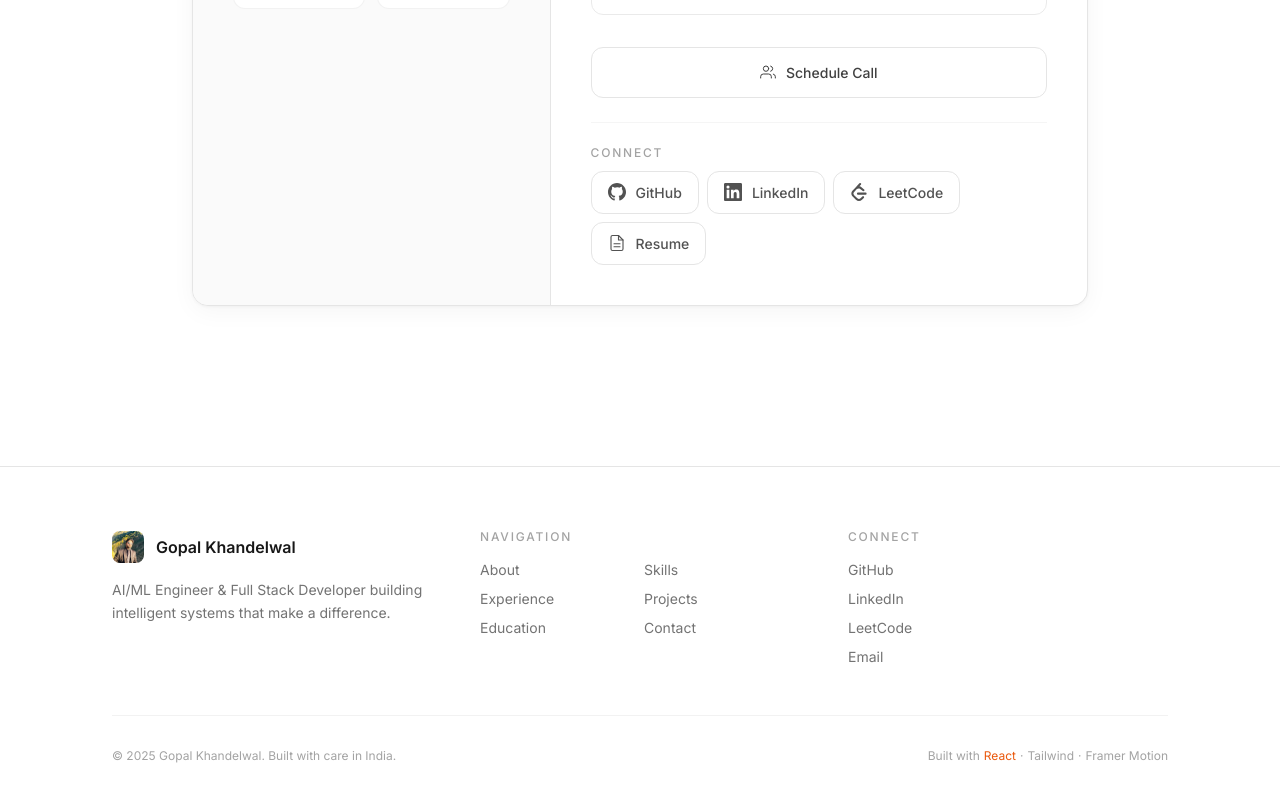
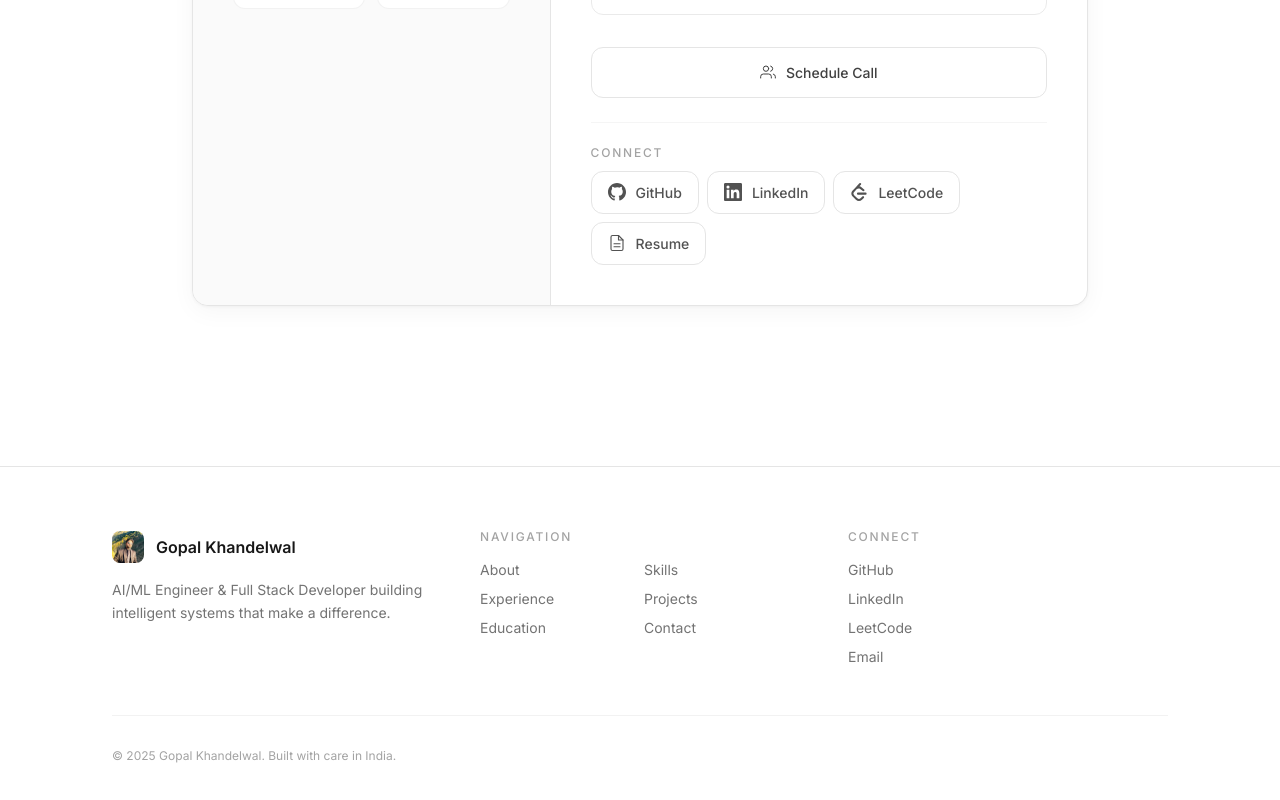
Before and after one commit to GopalGod123/GopalKhandelwalPortfolio, a React (Vite) app: page / in a window 1280 px wide. Shown: the part 9346-10146 px from the top of the page. Built offline with nearby package versions, Linux system fonts and the light colour scheme.

Commit message:
Refactor Footer component to simplify layout by removing unnecessary elements and enhancing readability. Retain essential copyright information while streamlining design.

```diff
--- a/src/components/Footer.jsx
+++ b/src/components/Footer.jsx
@@ -67,19 +67,11 @@ const Footer = () => {
           initial={{ opacity: 0 }}
           whileInView={{ opacity: 1 }}
           viewport={{ once: true }}
-          className="pt-8 border-t border-surface-200/50 dark:border-surface-800/50 flex flex-col sm:flex-row items-center justify-between gap-4"
+          className="pt-8 border-t border-surface-200/50 dark:border-surface-800/50"
         >
           <p className="text-xs text-surface-400 dark:text-surface-500">
             © {new Date().getFullYear()} {data.personal?.name}. Built with care in India.
           </p>
-          <div className="flex items-center gap-1 text-xs text-surface-400 dark:text-surface-500">
-            <span>Built with</span>
-            <span className="text-accent">React</span>
-            <span>·</span>
-            <span>Tailwind</span>
-            <span>·</span>
-            <span>Framer Motion</span>
-          </div>
         </motion.div>
       </div>
     </footer>
```
